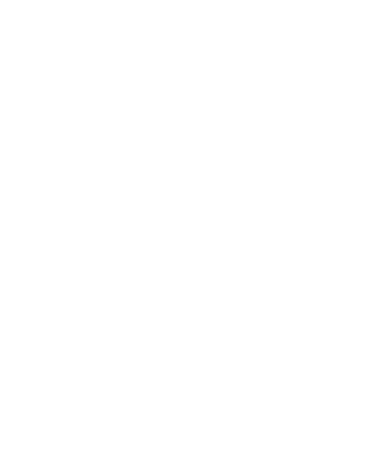
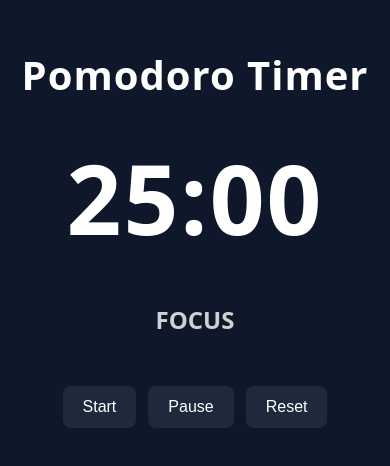
Before and after one commit to khubaib-ahmed419/pomodoro-app, a React (Vite) app: page / in a window 390 px wide. Shown: the part 218-684 px from the top of the page. Built offline with nearby package versions, Linux system fonts and the light colour scheme.

Commit message:
feat: Pomodoro UI with responsive layout and styling

```diff
--- a/src/App.jsx
+++ b/src/App.jsx
@@ -1,11 +1,76 @@
-import React from 'react'
+import React from "react";
 
 function App() {
+  const containerStyle = {
+    height: "100vh",
+    display: "flex",
+    flexDirection: "column",
+    justifyContent: "center",
+    alignItems: "center",
+    gap: "20px",
+    textAlign: "center",
+    padding: "20px",
+    background: "#0f172a",
+    color: "white",
+    fontFamily: "system-ui, Arial, sans-serif",
+  };
+
+  const titleStyle = {
+    fontSize: "2.5rem",
+    fontWeight: "700",
+    letterSpacing: "1px",
+    marginBottom: "10px",
+  };
+
+  const timerStyle = {
+    fontSize: "6rem",
+    fontWeight: "700",
+    letterSpacing: "2px",
+  };
+
+  const modeStyle = {
+    fontSize: "1.5rem",
+    opacity: 0.8,
+  };
+
+  const controlsStyle = {
+    display: "flex",
+    gap: "12px",
+    marginTop: "10px",
+    flexWrap: "wrap",
+    justifyContent: "center",
+  };
+
+  const buttonStyle = {
+    padding: "12px 20px",
+    fontSize: "1rem",
+    border: "none",
+    borderRadius: "8px",
+    cursor: "pointer",
+    background: "#1e293b",
+    color: "white",
+    transition: "0.2s",
+  };
+
+  const buttonHover = {
+    background: "#334155",
+  };
+
   return (
-    <div>
+    <div style={containerStyle}>
+      <h1 style={titleStyle}>Pomodoro Timer</h1>
 
+      <div style={timerStyle}>25:00</div>
+
+      <h2 style={modeStyle}>FOCUS</h2>
+
+      <div style={controlsStyle}>
+        <button style={buttonStyle}>Start</button>
+        <button style={buttonStyle}>Pause</button>
+        <button style={buttonStyle}>Reset</button>
+      </div>
     </div>
-  )
+  );
 }
 
-export default App
+export default App;
--- a/src/index.css
+++ b/src/index.css
@@ -0,0 +1,4 @@
+body {
+  margin: 0;
+  padding: 0;
+}
```
